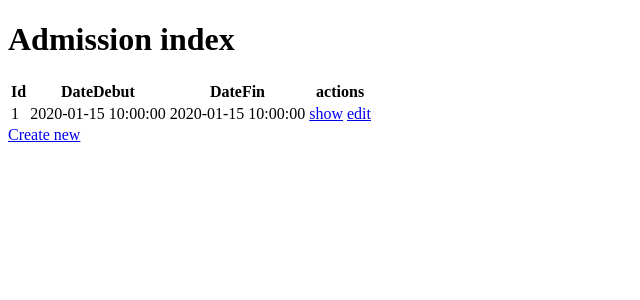
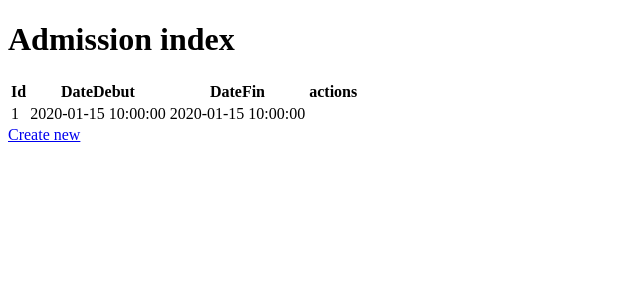
Before and after one commit to toureSan/PHP, a Symfony app: template templates/admission/index.html.twig in a window 1280 px wide. Shown: the top 300 px of the page, without its empty margins (0-640 px from the left). Run offline with Twig, Linux system fonts and the light colour scheme; the template is opened without the code that fills it: most values are stand-ins (such as "Sample title", 1, 10 or a date in 2020); some libraries are stand-ins or nearby versions.

Commit message:
admission liste change

```diff
--- a/templates/admission/index.html.twig
+++ b/templates/admission/index.html.twig
@@ -21,8 +21,7 @@
                 <td>{{ admission.dateDebut ? admission.dateDebut|date('Y-m-d H:i:s') : '' }}</td>
                 <td>{{ admission.dateFin ? admission.dateFin|date('Y-m-d H:i:s') : '' }}</td>
                 <td>
-                    <a href="{{ path('admission_show', {'id': admission.id}) }}">show</a>
-                    <a href="{{ path('admission_edit', {'id': admission.id}) }}">edit</a>
+
                 </td>
             </tr>
         {% else %}
```
